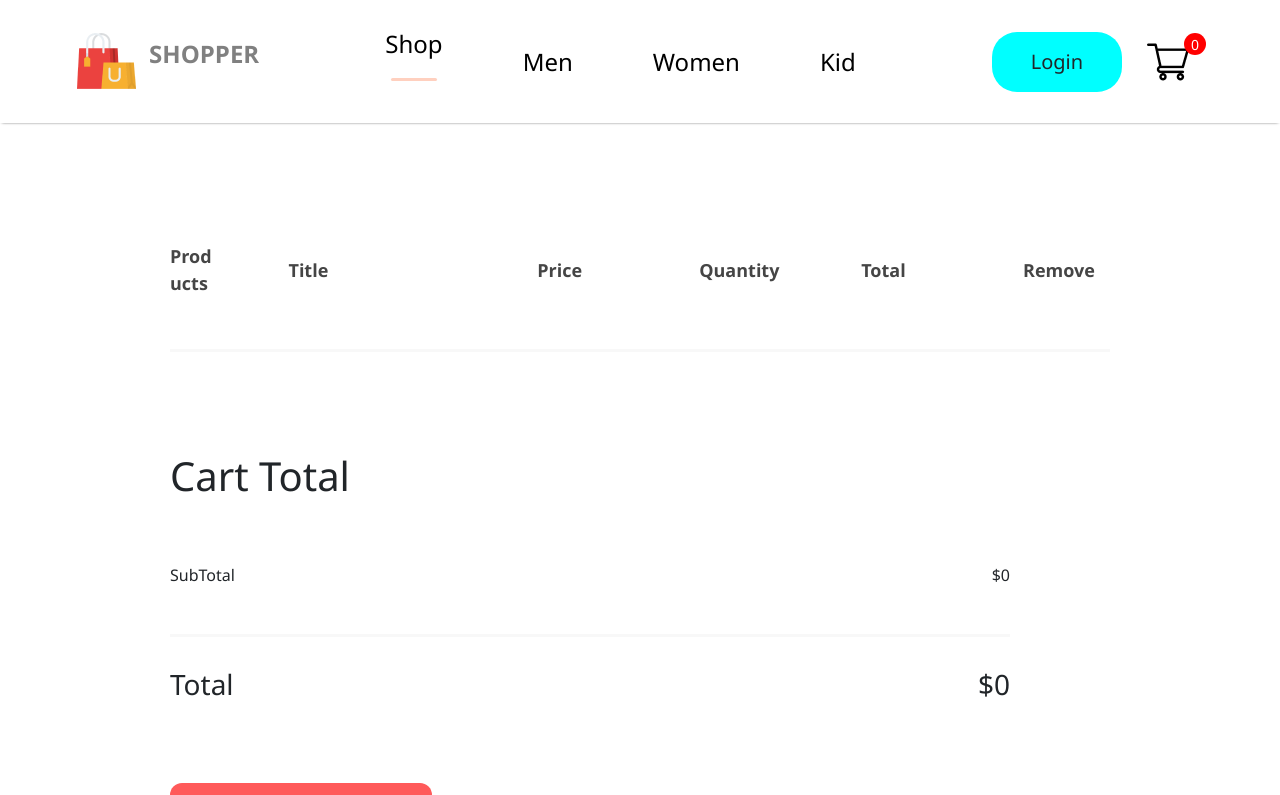
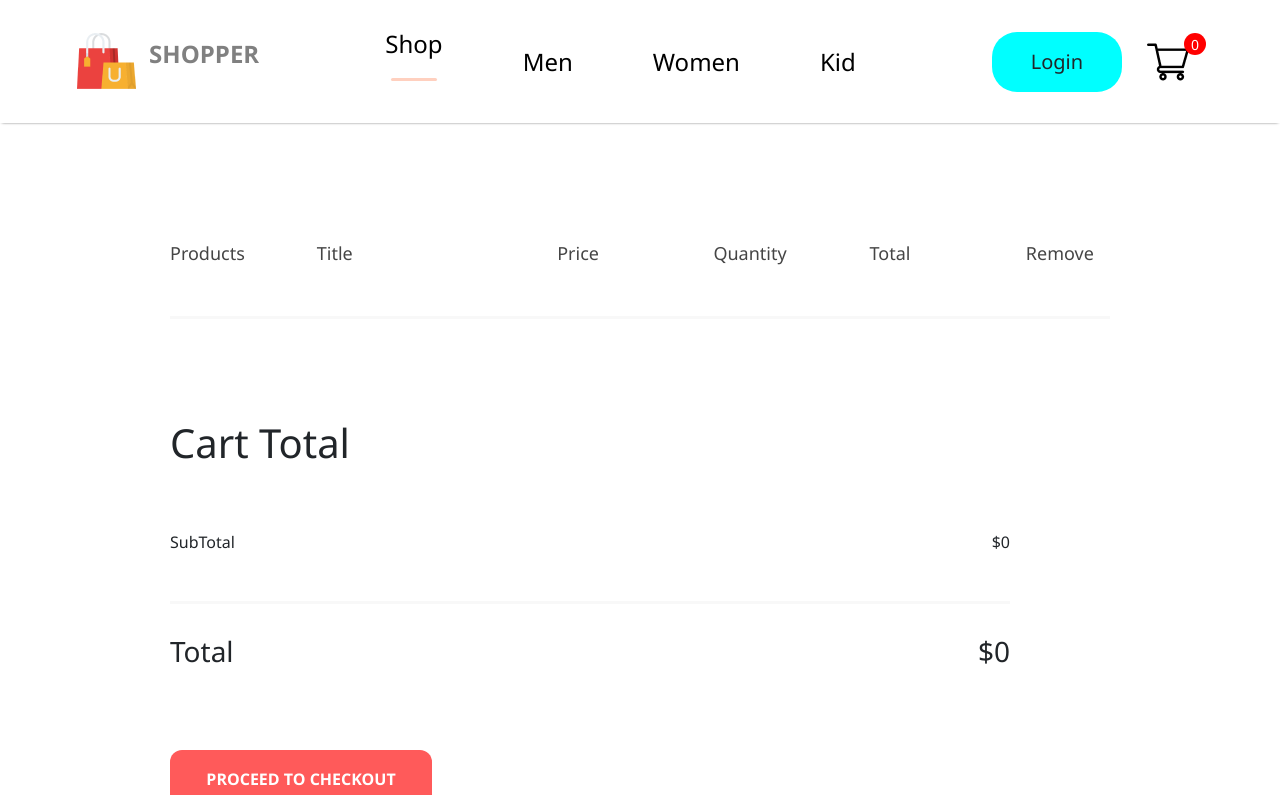
Before and after one commit to inurdream-abhi143/E-Commerce-Website, a React (Vite) app: page /cart in a window 1280 px wide. Shown: the top 795 px of the page. Built offline with nearby package versions, Linux system fonts and the light colour scheme; data requests are answered from the project's data file.

Commit message:
fix cart table css

```diff
--- a/src/Components/CartItems/CartItems.css
+++ b/src/Components/CartItems/CartItems.css
@@ -14,12 +14,12 @@
   display: grid;
   grid-template-columns: 0.5fr 2fr 1fr 1fr 1fr 1fr;
   align-items: center;
-  gap: 75px;
-  padding: 20px 0px;
+  gap: 72px;
+  padding: 17px 0px;
   color: #454545;
   font-size: 18px;
-  font-weight: 600;
-  word-break: break-word;
+  font-weight: 500;
+  /* word-break: break-word; */
 }
 
 .cartitems-format {
@@ -29,7 +29,7 @@
   grid-template-columns: 0.5fr 2fr 1fr 1fr 1fr 1fr;
   align-items: center;
   gap: 75px;
-  padding: 12px 0;
+  padding: 102px 0;
   word-break: break-word;
 }
 
```
